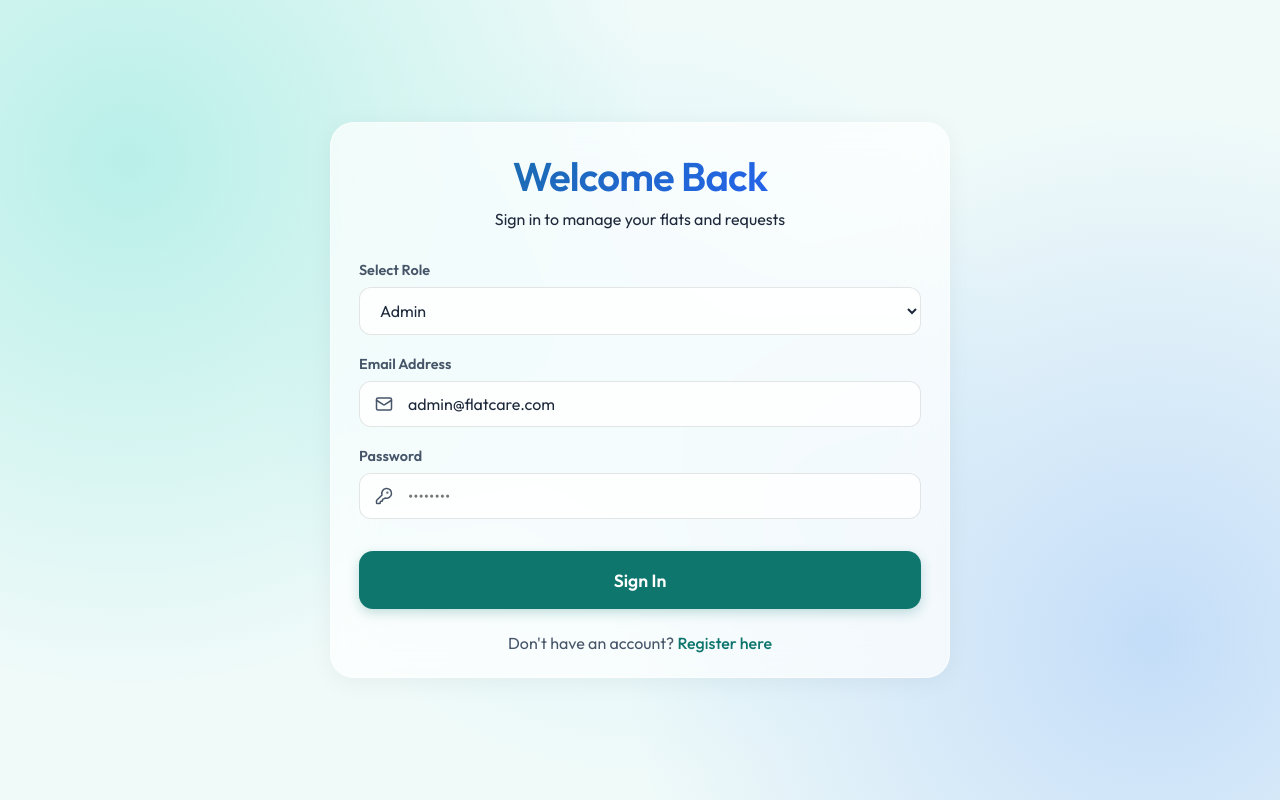
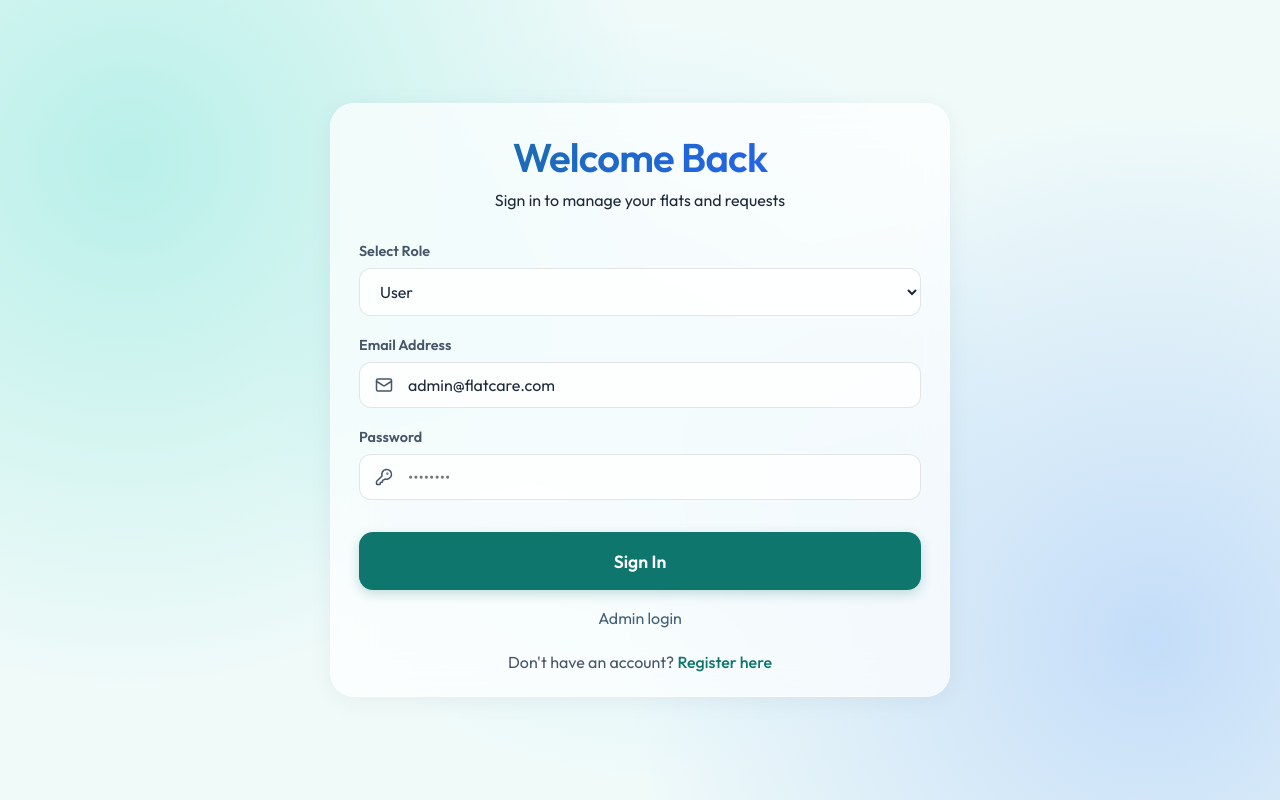
Before and after one commit to kalaiyarasankalaiyarasang43-svg/Flat-maintenance-service, a React (Vite) app in the folder frontend/: page /login in a window 1280 px wide. Built offline with nearby package versions, Linux system fonts and the light colour scheme; no server answers.

Commit message:
Update login role label

```diff
--- a/frontend/src/index.css
+++ b/frontend/src/index.css
@@ -391,6 +391,8 @@ h1, h2, h3, h4, h5, h6 {
 .service-image-card span { display: block; padding-inline: 14px; }
 .home-footer { display: flex; justify-content: space-between; padding-top: 22px; color: #8aa09e; font-size: .75rem; }
 .home-footer span:first-child { color: #1e7b68; font-weight: 700; }
+.admin-login-link { display: block; margin: 18px auto 0; padding: 0; border: 0; background: transparent; font: inherit; cursor: pointer; }
+.admin-role-display { display: flex; align-items: center; color: var(--text-primary); }
 
 @media (max-width: 760px) {
   .home-page { padding-inline: 20px; }
--- a/frontend/src/views/Login.jsx
+++ b/frontend/src/views/Login.jsx
@@ -17,6 +17,7 @@ const Login = () => {
     role: 'admin'
   });
   const [error, setError] = useState('');
+  const [adminLogin, setAdminLogin] = useState(false);
   const navigate = useNavigate();
 
   const handleSubmit = async (e) => {
@@ -51,6 +52,9 @@ const Login = () => {
         <form onSubmit={handleSubmit}>
           <div className="form-group">
             <label className="form-label">Select Role</label>
+            {adminLogin ? (
+              <div className="form-input admin-role-display">Admin</div>
+            ) : (
               <select
                 className="form-select"
                 value={formData.role}
@@ -60,10 +64,10 @@ const Login = () => {
                   setError('');
                 }}
               >
-              <option value="admin">Admin</option>
-              <option value="user">Resident</option>
+                <option value="user">User</option>
                 <option value="worker">Worker</option>
               </select>
+            )}
           </div>
 
           <div className="form-group">
@@ -103,6 +107,18 @@ const Login = () => {
           </button>
         </form>
 
+        <button
+          type="button"
+          className="text-link admin-login-link"
+          onClick={() => {
+            setAdminLogin(true);
+            setFormData({ ...formData, role: 'admin', email: demoEmails.admin });
+            setError('');
+          }}
+        >
+          {adminLogin ? 'Admin login selected' : 'Admin login'}
+        </button>
+
         <p style={{ textAlign: 'center', marginTop: '24px', color: 'var(--text-secondary)' }}>
           Don't have an account? <Link to="/register" className="text-accent" style={{ textDecoration: 'none', fontWeight: '500' }}>Register here</Link>
         </p>
```
Lines whose indentation alone changed are shown as unchanged.
